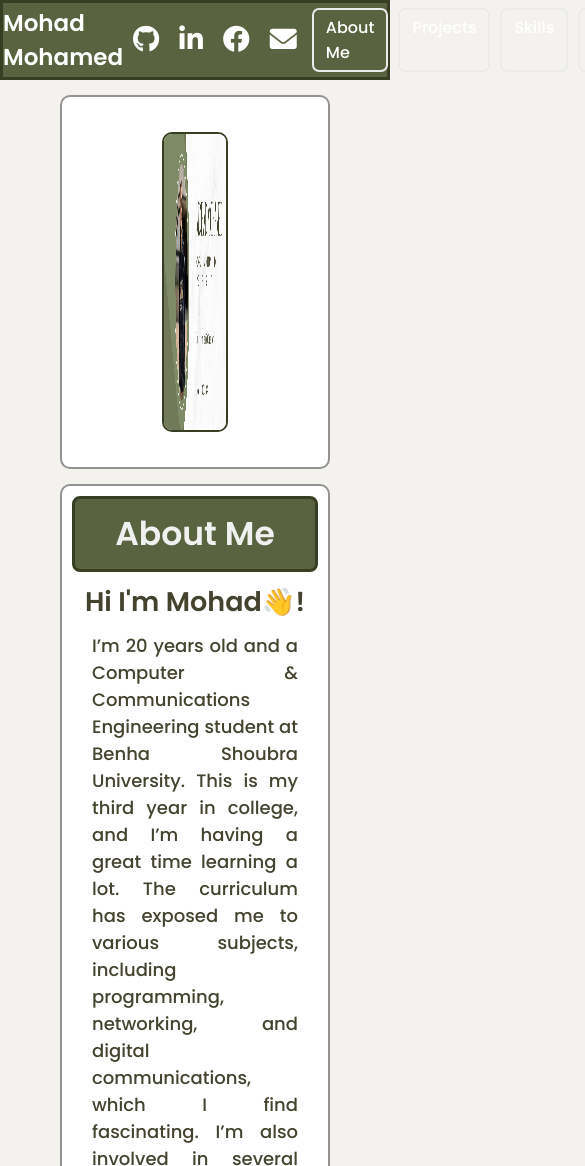
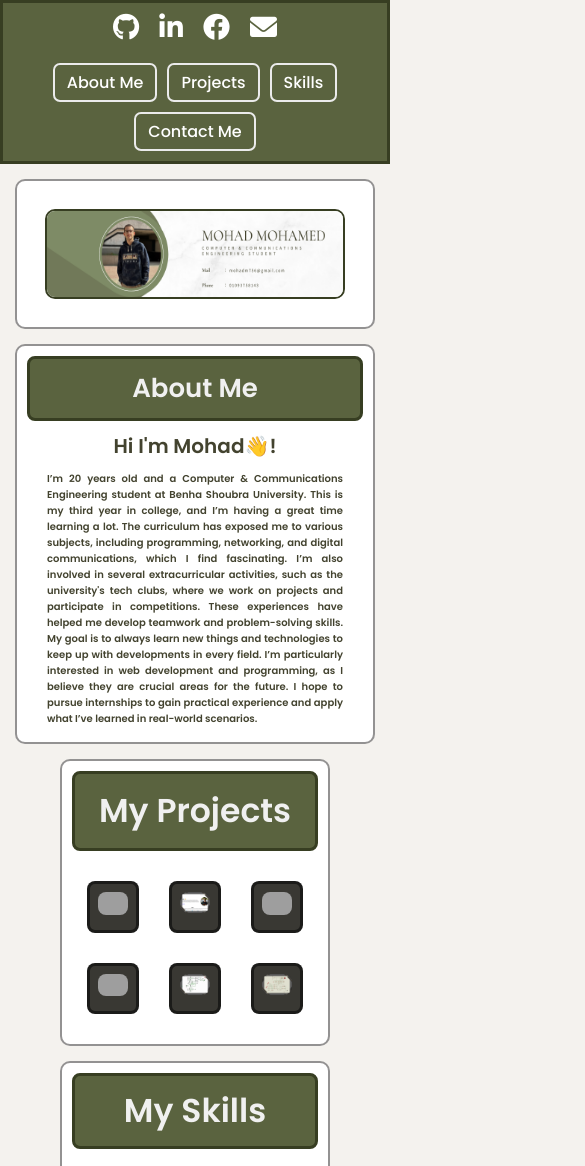
Before and after one commit to mohadmohamed/My-Portfolio2, a plain HTML site: page index.html in a window 390 px wide. Shown: the top 1166 px of the page, 585 px wide, since content can reach past the window. Drawn offline with Linux system fonts and the light colour scheme; grey boxes are pictures that could not be loaded.

Commit message:
small screens testing

```diff
--- /dev/null
+++ b/Style/small.css
@@ -0,0 +1,111 @@
+@media (max-width: 600px) {
+    .head {
+        display: flex;
+        flex-direction: column;
+        height: auto;
+        width: 100%;
+    }
+    .head #left{
+       display: none;
+    }
+    .head #links{
+       margin: 5px;
+    }
+
+    .head #right{
+        display: flex;
+        flex-wrap: wrap;
+        justify-content: center;
+        align-items: space-evenly;
+        flex: 1;
+        margin: 5px;
+    }
+    .head #left a {
+        font-size: 23px;
+        font-weight: 600;
+    }
+
+    .head #right a {
+        margin: 5px;
+    }
+
+    .head #links a{
+        margin: 0px 10px;
+        font-size: 27px;
+    }
+
+    .main{
+        margin: 15px;
+        height: 150px;
+        border-radius: 10px;
+    }
+    .main #banner{
+        display: flex;
+        width: 100%;
+        justify-content: center;
+        align-items: center;
+        height: 300px;
+        margin: 30px 0px;
+        padding: 0px 20px;
+
+
+    }
+
+    .main #banner img{
+        width: 300px;
+        height: 90px;
+        border-radius: 10px;
+        border: #373e22 2px solid;
+
+    }
+
+
+#aboutme{
+    margin: 15px;
+    height: aut;
+    display: flex;
+    flex-direction: column;
+    align-items: center;
+    justify-content: center;
+    border-radius: 10px;
+
+}
+
+#aboutme h1{
+    background-color: #5a633f;
+    color: #f0f0f0;
+    border-radius: 8px;
+    padding: 10px;
+    font-size: 26px;
+    font-weight: 600;
+    width: 100%;
+    text-align: center;
+    border:3px #373e22 solid;
+}
+
+#aboutme h2{
+    font-size: 20px;
+    margin: 10px;
+    font-weight: 510;
+    color: #43432f;
+}
+
+#aboutme #txt{
+    margin: 0px 20px 5px 20px;
+    text-align: justfiy;
+    font-size: 10px ;
+    font-weight: 550;
+    color: #43432f;
+}
+
+
+
+
+
+
+
+
+
+
+
+}
--- a/Style/style.css
+++ b/Style/style.css
@@ -1,6 +1,8 @@
+
 html{
     background-color:#F4F2EE;
     scroll-behavior: smooth;
+    width: 100%;
 
 }
 
--- a/index.html
+++ b/index.html
@@ -13,6 +13,8 @@
         href="https://fonts.googleapis.com/css2?family=Mulish:ital,wght@0,200..1000;1,200..1000&family=Poppins:ital,wght@0,100;0,200;0,300;0,400;0,500;0,600;0,700;0,800;0,900;1,100;1,200;1,300;1,400;1,500;1,600;1,700;1,800;1,900&family=Ubuntu:wght@500&display=swap"
         rel="stylesheet">
     <link rel="stylesheet" href="Style\style.css">
+    <link rel="stylesheet" href="Style\small.css"></li>
+
 </head>
 
 <body>
```
